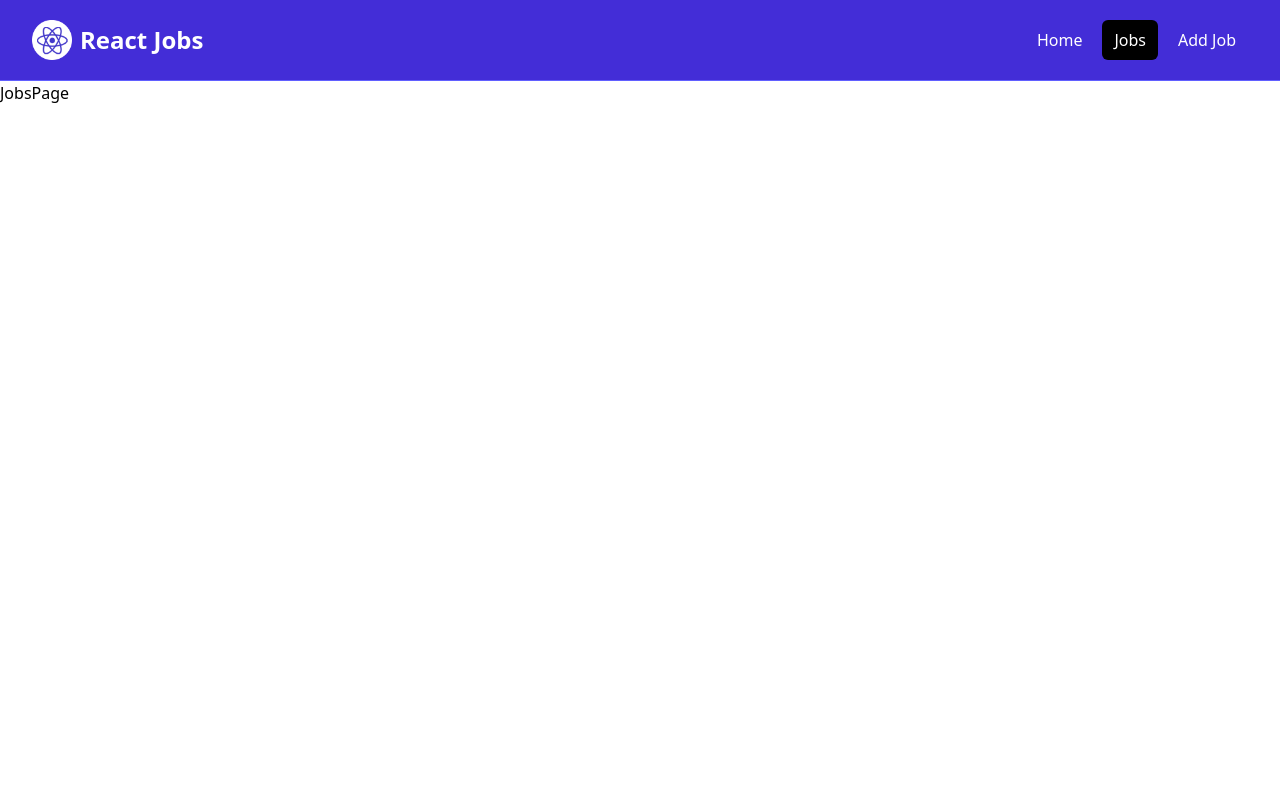
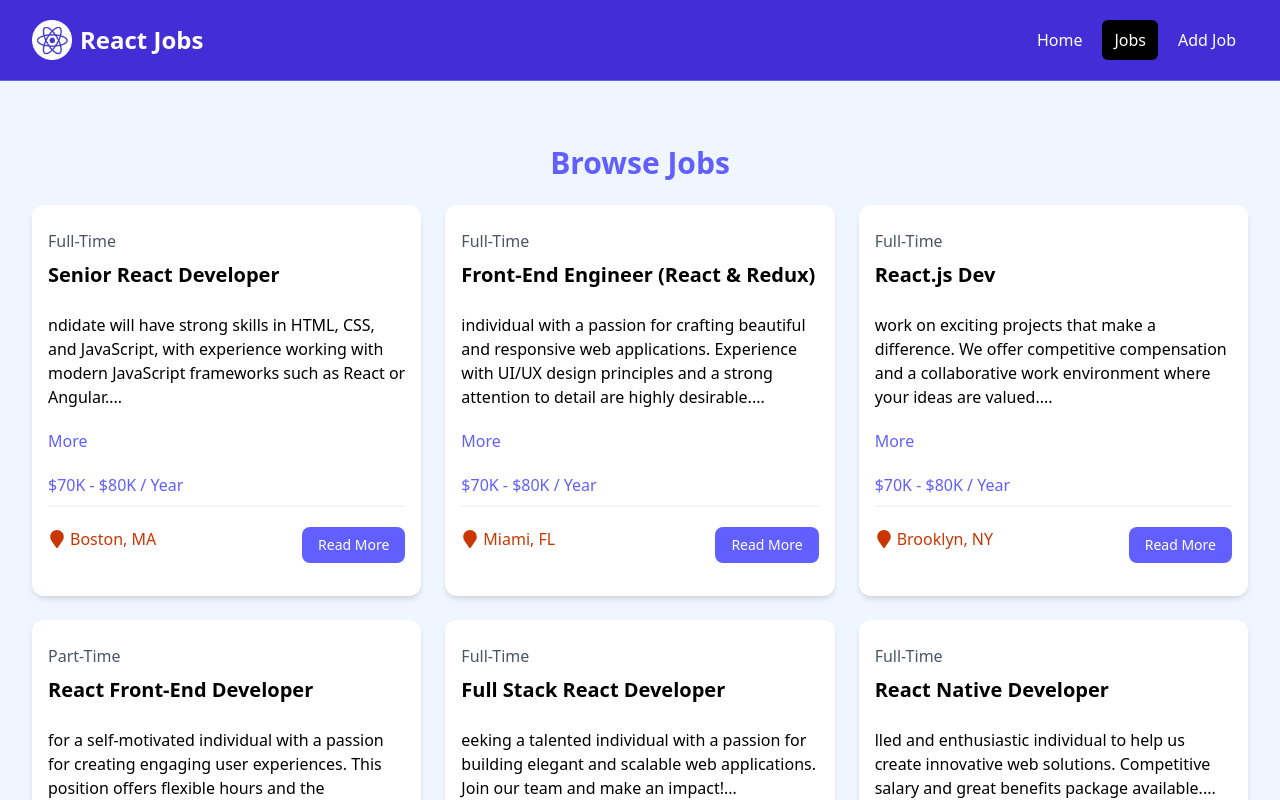
Before and after one commit to lautarogarcia94/job-board, a React (Vite) app: page /jobs in a window 1280 px wide. Shown: the top 800 px of the page. Built offline with nearby package versions, Linux system fonts and the light colour scheme.

Commit message:
Add JobsPage funcionality

```diff
--- a/src/components/JobListings.jsx
+++ b/src/components/JobListings.jsx
@@ -1,17 +1,17 @@
 import jobs from '../jobs.json';
 import JobCard from './cards/JobCard';
 
-const JobListings = () => {
-  const recentJobs = jobs.slice(0, 3);
+const JobListings = ({ isHome = false }) => {
+  const jobList = isHome ? jobs.slice(0, 3) : jobs;
 
   return (
     <section className="bg-blue-50 px-4 py-10">
       <div className="container-xl lg:container m-auto">
         <h2 className="text-3xl font-bold text-indigo-500 mb-6 text-center">
-          Browse Jobs
+          {isHome ? 'Recent Jobs' : 'Browse Jobs'}
         </h2>
         <div className="grid grid-cols-1 md:grid-cols-3 gap-6">
-          {recentJobs.map((job) => (
+          {jobList.map((job) => (
             <JobCard key={job.id} job={job} />
           ))}
         </div>
--- a/src/pages/HomePage.jsx
+++ b/src/pages/HomePage.jsx
@@ -9,7 +9,7 @@
     <>
       <Hero />
       <HomeInfoCards />
-      <JobListings />
+      <JobListings isHome={true} />
       <ViewAllJobs />
     </>
   );
--- a/src/pages/JobsPage.jsx
+++ b/src/pages/JobsPage.jsx
@@ -1,5 +1,11 @@
+import JobListings from '../components/JobListings';
+
 const JobsPage = () => {
-  return <div>JobsPage</div>;
+  return (
+    <section className="bg-blue-50 px-4 py-6">
+      <JobListings />
+    </section>
+  );
 };
 
 export default JobsPage;
```
